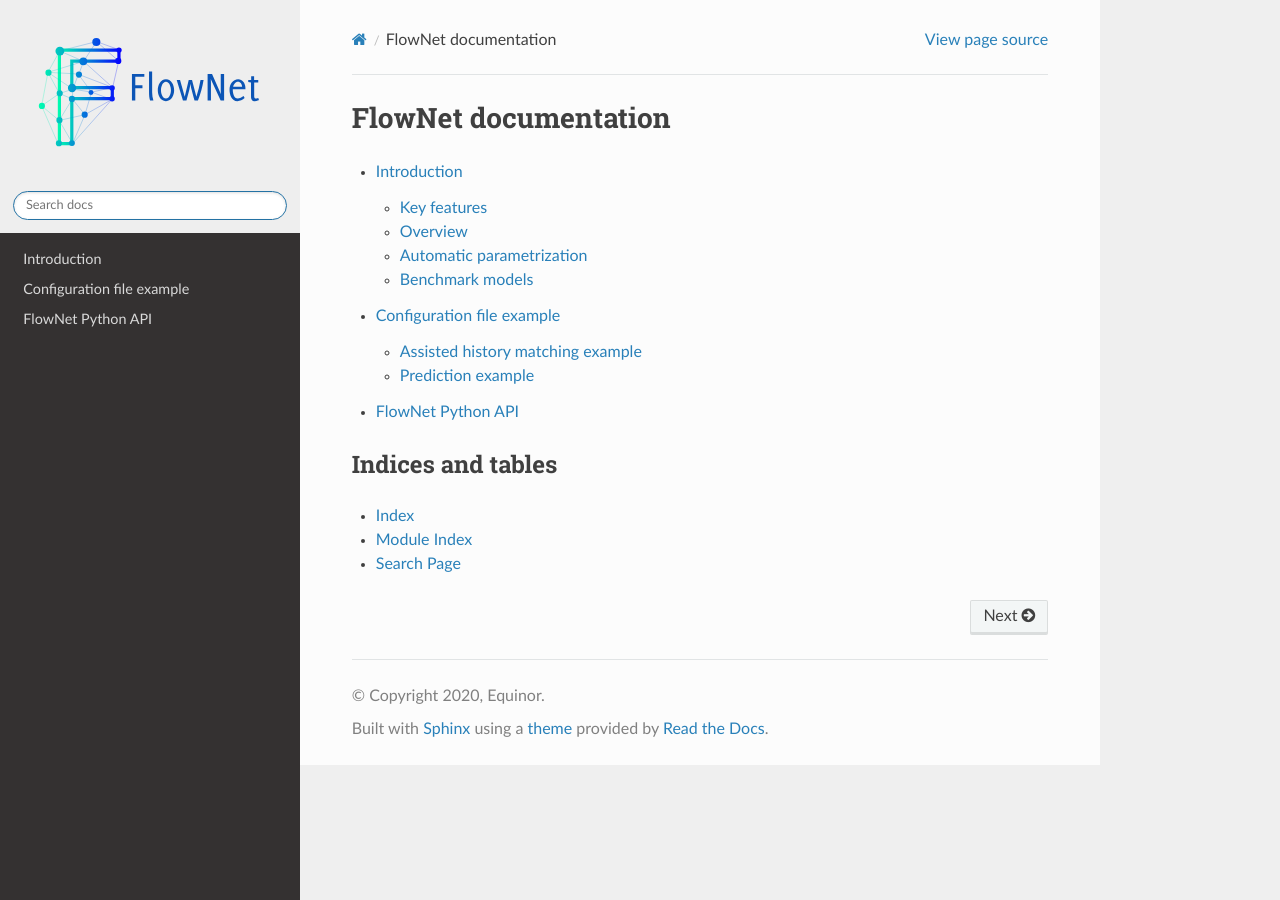
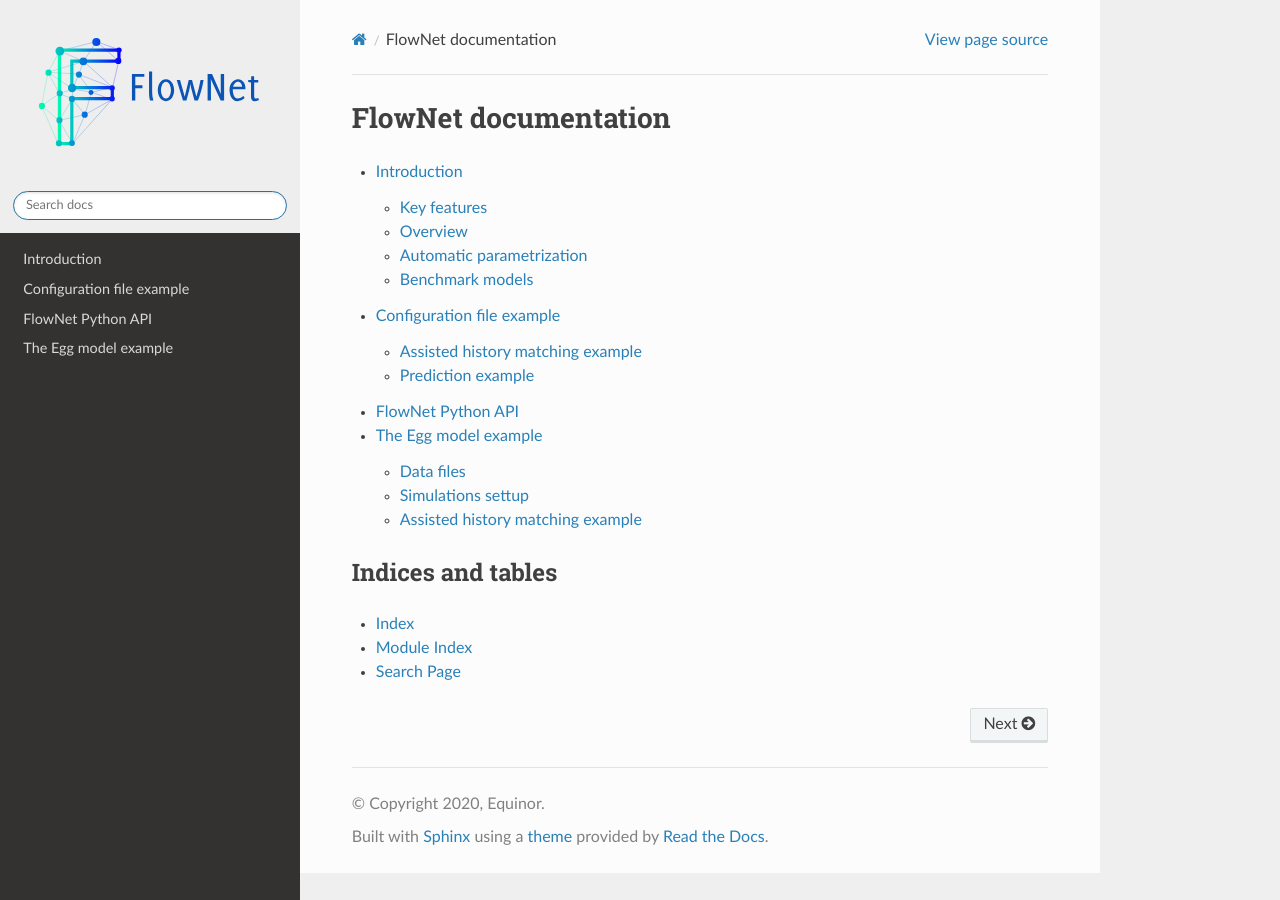
Before and after one commit to equinor/flownet, a Sphinx documentation site: the page built from docs/index.rst, in a window 1280 px wide. Built offline with Sphinx 7.4.7 and the Read the Docs theme 2.0.0, drawn with Linux system fonts in a browser that asks for light colours.

Commit message:
Adding Egg model to the index

```diff
--- a/docs/index.rst
+++ b/docs/index.rst
@@ -10,6 +10,7 @@
    introduction
    configuration_file
    api
+   egg_model_example
 
 Indices and tables
 ==================
```
